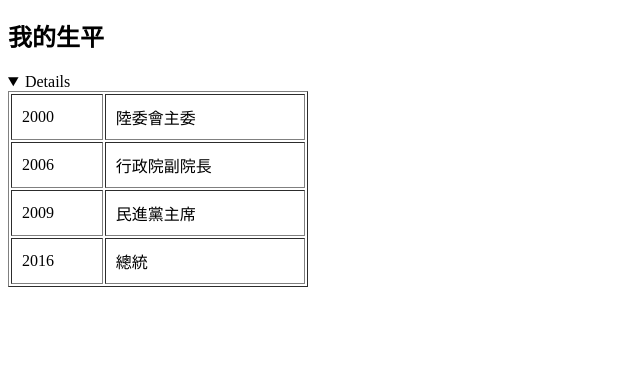
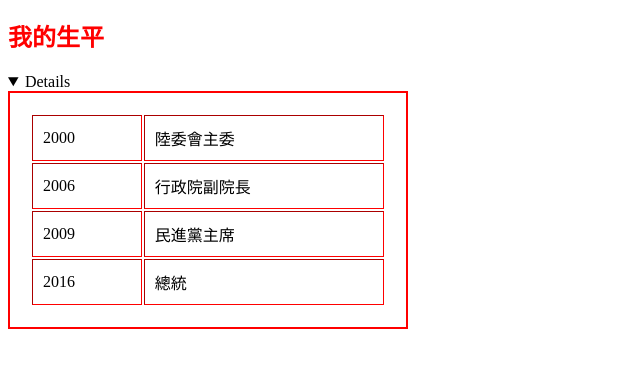
Before and after one commit to 408261101/408261101WebLab3, a plain HTML site: page index.html in a window 1280 px wide. Shown: the part 163-530 px from the top of the page, without its empty margins (0-640 px from the left). Drawn offline with nearby package versions, Linux system fonts and the light colour scheme.

Commit message:
WebLab 4

```diff
--- a/index.html
+++ b/index.html
@@ -1,10 +1,20 @@
 <!DOCTYPE html>
 <!--練習用的網頁-->
+<script src="https://code.jquery.com/jquery-3.6.0.min.js"></script>
+<script>
+    $(document).ready(function() {
+    $(".text h2").css("color", "red");
+    $(".text h2").addClass("animated shake");
+    $("table").css("border", "2px solid red");
+    $("table").css("width", "400px");
+    $("table").css("padding", "20px");
+    });
+  </script>
 <html>
     <head>
         <meta charset="utf-8"/>
         <title>我的首頁</title>
-        <link rel="stylesheet"type="text/css"href="index.css"/>
+        <link rel="stylesheet"type="text/css"href="home.css"/>
     </head>
     <body>
         <p style="font-family: sans-serif;"><abbr title="蔡英文">Tsai Ing-wen</abbr></p>
```
